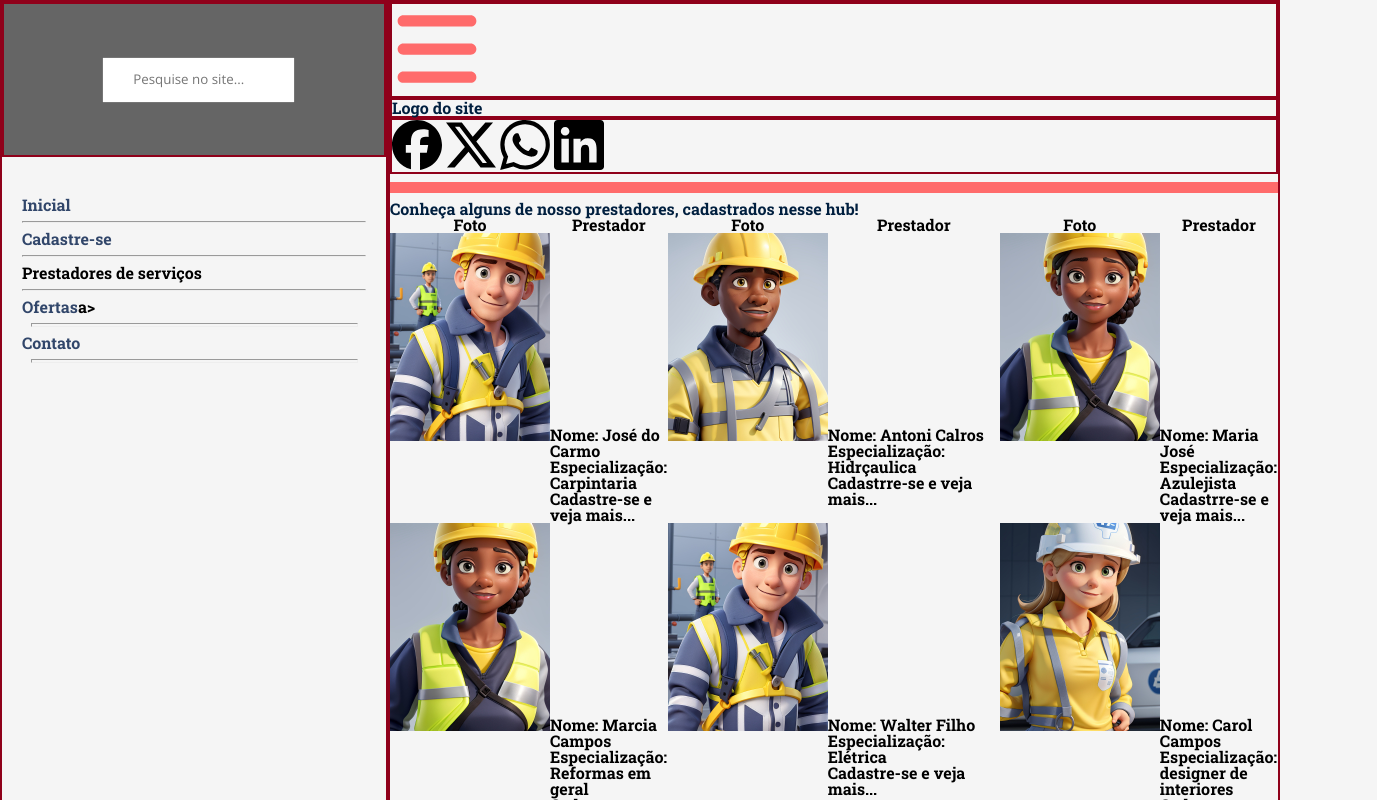
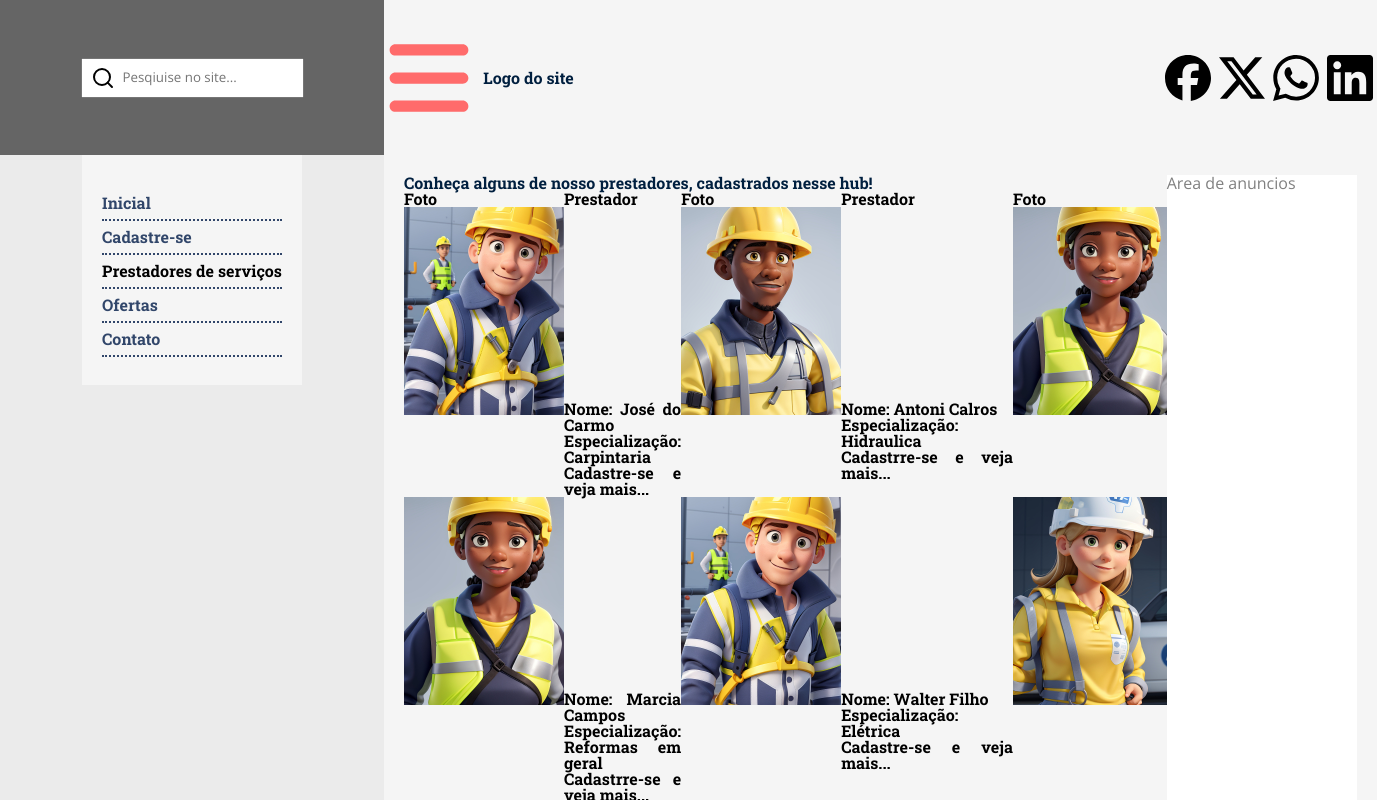
Before and after one commit to totorourbem/AWS-Proz-FrontEnd-Project, a plain HTML site: page prestadores.html in a window 1280 px wide. Shown: the top 800 px of the page, 1377 px wide, since content can reach past the window. Drawn offline with nearby package versions, Linux system fonts and the light colour scheme.

Commit message:
Terminada a refatoração do CSS
Reajustado todos os campos, readequado os htmls juntamente ao  CSS

```diff
--- a/main.css
+++ b/main.css
@@ -71,11 +71,11 @@ ol, ul {
     font-family: 'Open Sans', sans-serif;
     font-family: 'Roboto Slab', serif;
 }
-/*Linhas para visulaizar containers*/
+/*Linhas para visulaizar containers
 div {
     border: solid 2px var(--coral2);
 }
-
+*/
 
 /*Padronagem de elementos mais genéricos do  site*/
 
@@ -117,19 +117,17 @@ a:hover ::after {
     display: flex;
     flex-direction: column;
     align-items: center;
-    position: absolute;
+    position: fixed;
     left: 0;
-    z-index: 0,
- }
+}
 #modal-menu-closed{
     background: var(--cinza2);
-    width: 200px;
+    width: 384px;
     display: flex;
     flex-direction: column;
     align-items: center;
-    position: absolute;
+    position: fixed;
     left: -384px;
-    z-index: 0,
 }
 #search-area {
     display: flex;
@@ -173,57 +171,105 @@ nav ul{
 #pesquisa::placeholder {
     font-family: 'Open Sans', sans-serif;
   }
+/*Área do conteudo do site esse priemrio item par ajustá-lo conforme o menu*/
+#content-menu-open {
+    margin-left: 384px;
+    width: 100%;
+    display: flex;
+    flex-direction: column;
+}
+#content-menu-closed {
+    width: 100%;
+    width: 100%;
+    display: flex;
+    flex-direction: column;
+    align-items:first baseline;
+}
 
-/*
 header {
     display: flex;
-    justify-content: space-between;
+    justify-content: center ;
     align-items: center;
-    height: 155px;
-    border: 2px solid red;
+    height: 30%;
+    width: 100%;
 }
 
 div#menu-button {
-    border: 2px solid red;
+    display: flex;
+    align-items: center;
     height: 155px;
-    width: 95px;
-
+    width: 10%;
+    align-items: center;
+}
 
 div#logo {
-    border: 2px solid red;
+    display: flex;
+    align-items: center;
     height: 155px;
-    flex-grow: 1;
+    width: 70%;
  }
 
 div#social-dock {
-    border: 2px solid red;
     height: 155px;
-    width: 250px;
+    width: 20%;
     display: flex;
+    align-items: center;
+    justify-content: right;
 }
+
+.social-icon {
+    width: 50px;
+    height: 50px;
+    margin: 2px;
+    padding: 2px;
+}
+
 #context {
     display: flex;
-    flex-direction: column;
     align-items: center;
-    justify-content: space-between;
-    background-color: var(--cinza);
+    justify-content: center;
+    background-color: var(--cinza1);
     padding: 20px;
+    border: 10px;
+    width: 80%;
 }
-/*
-#content {
-    width: 100%;
+#main-content {
+    padding: 20px;
+    border: 10px;
+    display: flex;
+    flex-direction: row;
+ }
+
+article {
+    width: 80%;
+    height: 80%;
+    text-align: justify;
 }
-/*
 
-*/
 #ad {
-    width: 200px;
+    border: solid 2px var(--marine2);
+    width: 20%;
     background-color: var(--branco);
+    height: 80%;
 }
 
 footer {
+    padding: 20px;
+    border: 10px;
     width: 100%;
-    height: 72px;
+    height: 20%;
     background-color: var(--coral2);
     border-radius: 10px;
 }
+
+/*Configurações espeçifocas para a página cadastre-se*/
+
+form {
+    padding: 5px;
+}
+
+.article-form {
+    width: 40%;
+    padding: 10px;
+    margin: 10px;
+}
--- a/prestadores.html
+++ b/prestadores.html
@@ -13,28 +13,35 @@
     <script src='main.js'></script>
 </head>
 <body>
-    <div id='modal-menu-opned'>
+    <div id='modal-menu-open'>
         <div id='search-area'>
-            <label><input type="Pesquisa" maxlength="50" name="pesquisa" id="pesquisa" placeholder="        Pesquise no site..."></label>
+          <label>
+            <input type="search" maxlength="70" name="pesquisa" id="pesquisa" class="search-input" placeholder="Pesqiuise no site...">
+            <svg viewBox="0 0 24 24" width="24" height="24" stroke="currentColor" stroke-width="2" fill="none" stroke-linecap="round" stroke-linejoin="round" class="search-icon">
+                <circle cx="11" cy="11" r="8"></circle>
+                <line x1="21" y1="21" x2="16.65" y2="16.65"></line>
+            </svg>
+        </label>
 		<br>
         </div>
+
         <nav>
             <ul>
-                <li><a href='./index.html'>Inicial</a></li>
-                <hr style= color: #001F3F; height: 2px; width: 325px">
+              <li><a href='./index.html'>Inicial</li>
+                <hr style="border: none; border-top: 2px dotted #31466A;">
                 <li><a href='./cadastre-se.html'>Cadastre-se</a></li>
-                <hr style= color: #001F3F; height: 2px; width: 325px">
+                <hr style="border: none; border-top: 2px dotted #31466A;">
                 <li><a href=#></a>Prestadores de serviços</a></li>
-                <hr style= color: #001F3F; height: 2px; width: 325px">
-                <li><a href='./ofertas.html'>Ofertas</a>a></li>
-                <hr style= "color: #001F3F; height: 2px; width: 325px">
-                <li><a href='./contato.html'>Contato</a></li>
-                <hr style= "color: #001F3F; height: 2px; width: 325px">
+                <hr style="border: none; border-top: 2px dotted #31466A;">
+                <li><a href='./ofertas.html' class="menu-item">Ofertas</a></li>
+                <hr style="border: none; border-top: 2px dotted #31466A;">
+                <li><a href='./contato.html' class="menu-item">Contato</a></li>
+                <hr style="border: none; border-top: 2px dotted #31466A;">
             </ul>
 
         </nav>
      </div>
-        <div id = 'content'>
+        <div id = 'content-menu-open'>
             <header>
                 <div id='menu-button'>
                     <img id="menusvg" src="./Images/bars-solid.svg" width="90px" height="90px" />
@@ -43,13 +50,15 @@
                     <h1>Logo do site</h1>
                 </div>
                 <div id='social-dock'>
-                    <img src="./Images/facebook.svg" width="50px" height="50px" />
-                    <img src="./Images/x.svg" width="50px" height="50px" />
-                    <img src="./Images/whatsapp.svg" width="50px" height="50px" />
-                    <img src="./Images/linkedin.svg" width="50px" height="50px" />
+                  <img src="./Images/facebook.svg" class='social-icon'/>
+                  <img src="./Images/x.svg" class='social-icon'/>
+                  <img src="./Images/whatsapp.svg" class='social-icon'/>
+                  <img src="./Images/linkedin.svg" class='social-icon'/>
                 </div>
                 <hr style="border: none; border-top: 1px solid #FF6B6B; color: #FF6B6B; background-color: #FF6B6B; height: 10px; width: auto">
             </header>
+            <div id="main-content">
+              <article>
             <h1>Conheça alguns de nosso prestadores, cadastrados nesse hub!</h1>
             <table>
                 <tr>
@@ -66,11 +75,11 @@
                       Especialização: Carpintaria<br>
                       Cadastre-se e veja mais...<br>
                   </td>
-                  <td><img src="./Assets/Colab4.jpg" width='160' height='208'/></td>
+                  <td><img src="./Assets/colab4.jpg" width='160' height='208'/></td>
                   <td>Nome: Antoni Calros <br>
-                    Especialização: Hidrçaulica<br>
+                    Especialização: Hidraulica<br>
                     Cadastrre-se e veja mais...<br>
-                    <td><img src="./Assets/Colab3.jpg" width='160' height='208'/></td>
+                    <td><img src="./Assets/colab3.jpg" width='160' height='208'/></td>
                   <td>Nome: Maria José <br>
                     Especialização: Azulejista<br>
                     Cadastrre-se e veja mais...<br>
@@ -78,7 +87,7 @@
                    </td>
                 </tr>
                 <tr>
-                  <td><img src="./Assets/Colab3.jpg" width='160' height='208'/></td>
+                  <td><img src="./Assets/colab3.jpg" width='160' height='208'/></td>
                   <td>Nome: Marcia Campos <br>
                     Especialização: Reformas em geral<br>
                     Cadastrre-se e veja mais...<br>
@@ -88,19 +97,19 @@
                       Especialização: Elétrica<br>
                       Cadastre-se e veja mais...<br>
                   </td>
-                  <td><img src="./Assets/Colab2.jpg" width='160' height='208'/></td>
+                  <td><img src="./Assets/colab2.jpg" width='160' height='208'/></td>
                   <td>Nome: Carol Campos <br>
                     Especialização: designer de interiores<br>
                     Cadastrre-se e veja mais...<br>
                   </td>
                 </tr>
                 <tr>
-                  <td><img src="./Assets/Colab2.jpg" width='160' height='208'/></td>
+                  <td><img src="./Assets/colab2.jpg" width='160' height='208'/></td>
                   <td>Nome: vivan Prado <br>
                     Especialização: Acabamentos<br>
                     Cadastrre-se e veja mais...<br>
                   </td>
-                  <td><img src="./Assets/Colab4.jpg" width='160' height='208'/></td>
+                  <td><img src="./Assets/colab4.jpg" width='160' height='208'/></td>
                   <td>Nome: Kleber Dantas <br>
                     Especialização: Arquiteto<br>
                     Cadastrre-se e veja mais...<br>
@@ -112,7 +121,7 @@
                   </td>
                 </tr>
                 <tr>
-                  <td><img src="./Assets/Colab3.jpg" width='160' height='208'/></td>
+                  <td><img src="./Assets/colab3.jpg" width='160' height='208'/></td>
                   <td>Nome: Avelina do Carmo <br>
                     Especialização: Alvenaria<br>
                     Cadastrre-se e veja mais...<br>
@@ -121,7 +130,7 @@
                   <td>Nome: José Dantas <br>
                     Especialização:marido de aluguel<br>
                     Cadastrre-se e veja mais...<br>
-                   <td><img src="./Assets/Colab2.jpg" width='160' height='208'/></td>
+                   <td><img src="./Assets/colab2.jpg" width='160' height='208'/></td>
                         <td>Nome: Wanderleia Campos<br>
                           Especialização: Reformas em geral<br>
                           Cadastrre-se e veja mais...<br>
@@ -129,8 +138,10 @@
                   </td>
                 </tr>
               </table>
+              </article>
             <div id='ad'>
                 <p>Area de anuncios</p>
+            </div>
             </div>
             <footer>
                 <p>Área de rodapé</p>
```
Also changed, not shown: cadastre-se.html (+24 -15 lines), contato.html (+32 -16 lines), index.html (+9 -7 lines), ofertas.html (+21 -12 lines).
